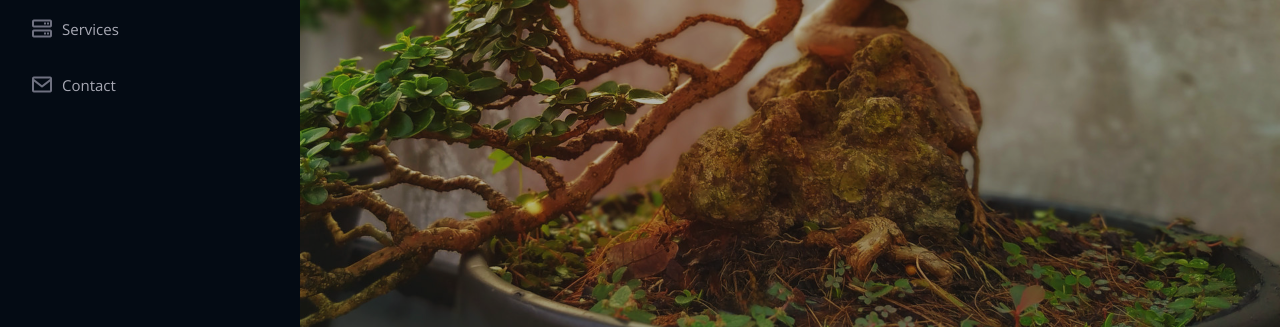
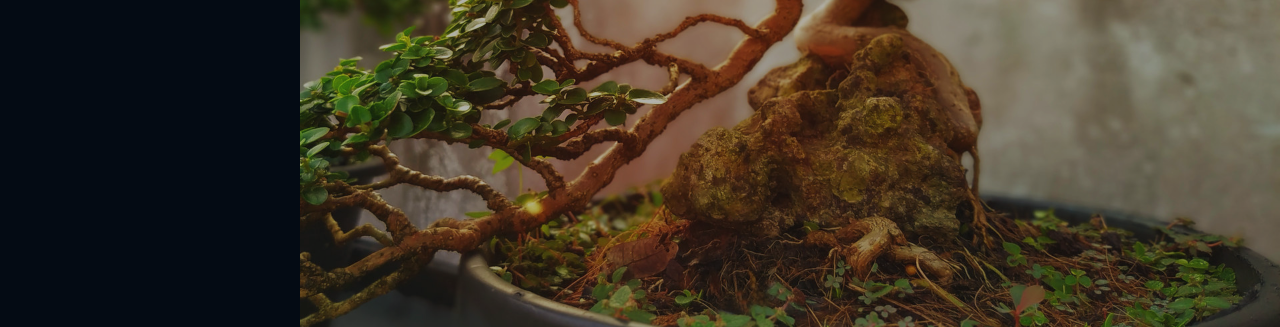
Before and after one commit to KurtisEberhardt/Port, a plain HTML site: page index.html in a window 1280 px wide. Shown: the part 454-781 px from the top of the page. Drawn offline with nearby package versions, Linux system fonts and the light colour scheme.

Commit message:
navbar changes

```diff
--- a/index.html
+++ b/index.html
@@ -57,8 +57,6 @@
           <li><a href="#about" class="nav-link scrollto"><i class="bx bx-user"></i> <span>About</span></a></li>
           <li><a href="#resume" class="nav-link scrollto"><i class="bx bx-file-blank"></i> <span>Resume</span></a></li>
           <li><a href="#portfolio" class="nav-link scrollto"><i class="bx bx-book-content"></i> <span>Portfolio</span></a></li>
-          <li><a href="#services" class="nav-link scrollto"><i class="bx bx-server"></i> <span>Services</span></a></li>
-          <li><a href="#contact" class="nav-link scrollto"><i class="bx bx-envelope"></i> <span>Contact</span></a></li>
         </ul>
       </nav><!-- .nav-menu -->
     </div>
```
